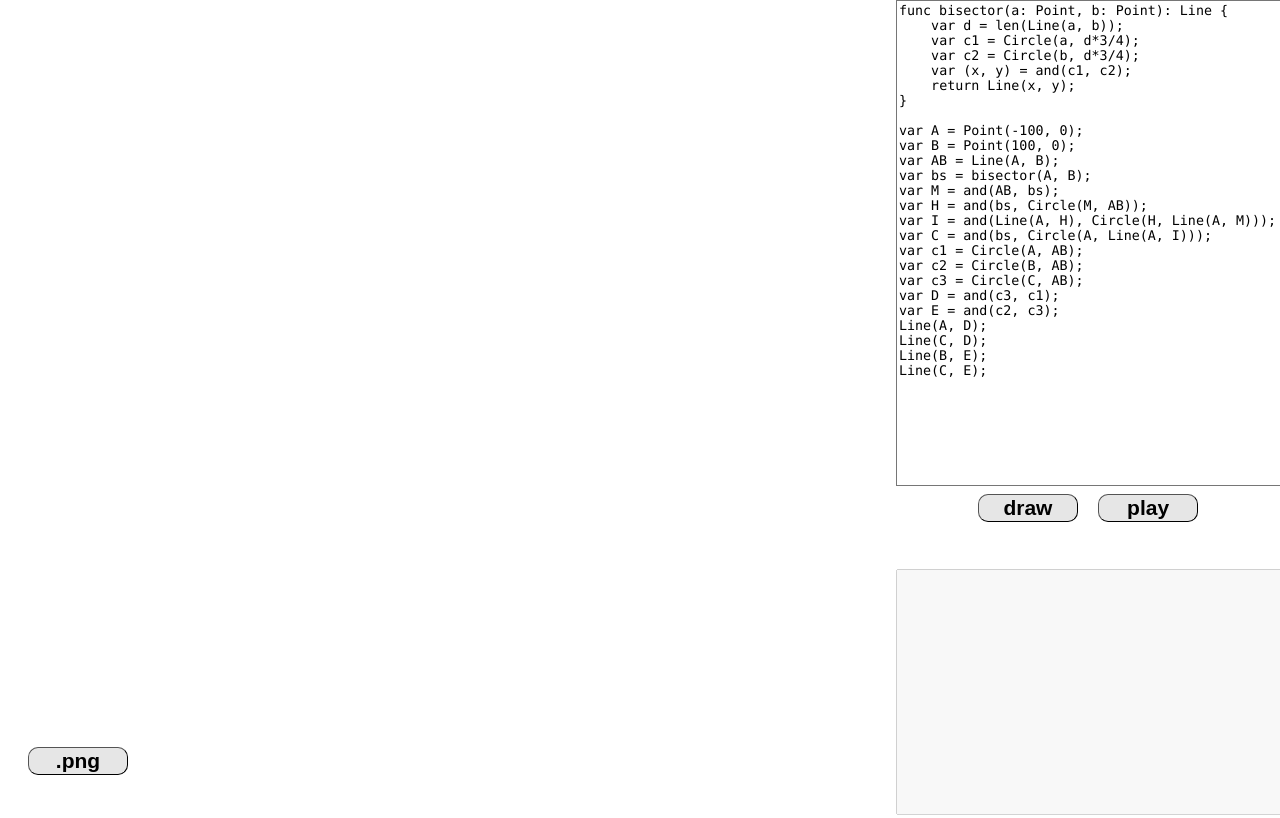
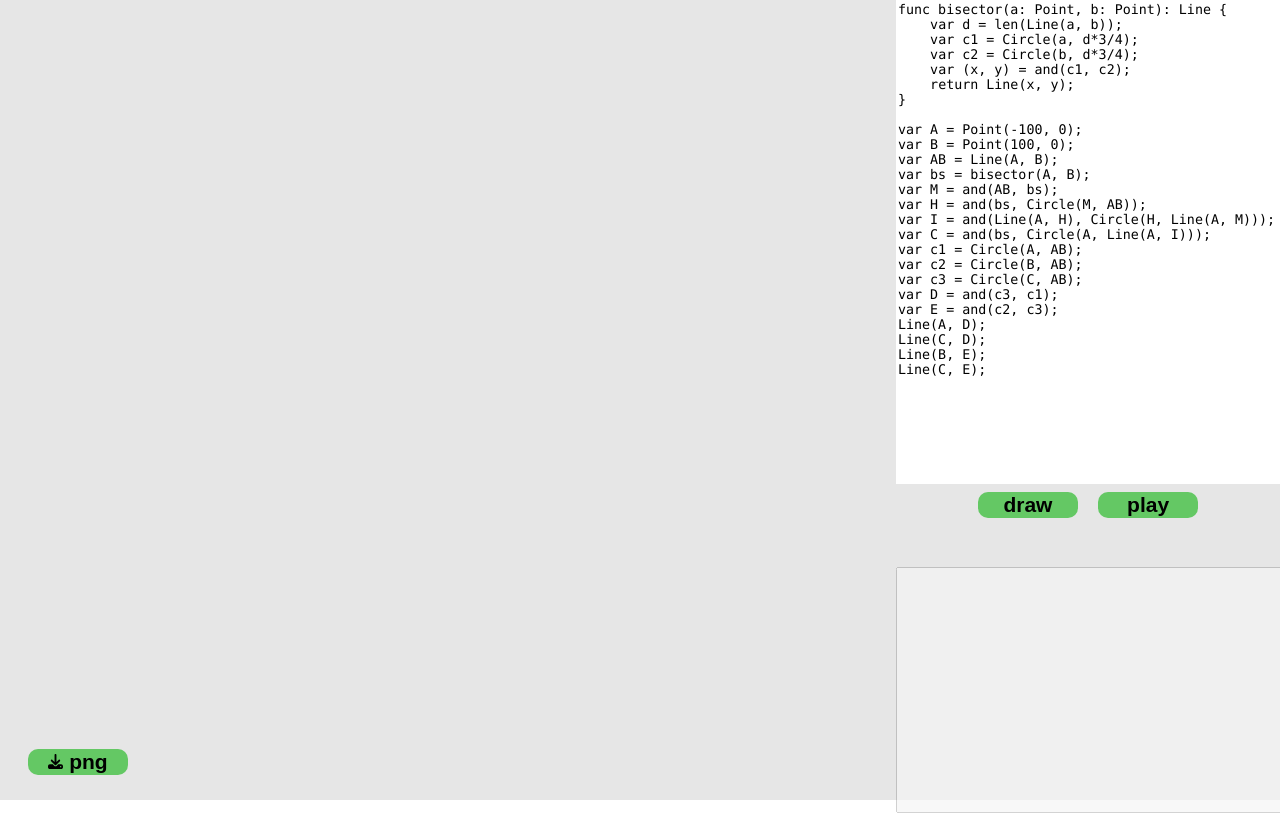
Before and after one commit to season1618/PentagonScript, a plain HTML site: page index.html in a window 1280 px wide. Drawn offline with Linux system fonts and the light colour scheme.

Commit message:
update design.

```diff
--- a/index.css
+++ b/index.css
@@ -10,6 +10,10 @@ body {
     overflow: hidden;
 
     font-family: 'Yu Gothic Light', sans-serif;
+}
+
+canvas {
+    background-color: rgb(230, 230, 230);
 }
 
 #codepane {
@@ -25,7 +29,9 @@ body {
     width: 100%;
     height: 60%;
     resize: none;
-    background-color: transparent;
+    background-color: white;
+
+    border-style: none;
 
     font-size: 10pt;
     font-family: 'Consolas', 'Courier New', Courier, monospace;
@@ -51,8 +57,9 @@ button {
     width: 100px;
 
     border-radius: 10px;
+    border-style: none;
     border-width: thin;
-    background-color: rgb(230, 230, 230);
+    background-color: rgb(100, 200, 100);
 
     font-family: 'Yu Gothic Light', sans-serif;
     font-size: 21px;
@@ -62,7 +69,7 @@ button {
 }
 
 button:hover {
-    transform: scale(1.1);
+    background-color: rgb(110, 210, 110);
 }
 
 #export {
--- a/index.html
+++ b/index.html
@@ -46,7 +46,10 @@ Line(C, E);
     </div>
 
     <div id="export">
-        <div><button id="png" type="button">.png</button></div>
+        <div><button id="png" type="button">
+            <svg height="15px" xmlns="http://www.w3.org/2000/svg" viewBox="0 0 512 512"><!--! Font Awesome Pro 6.2.0 by @fontawesome - https://fontawesome.com License - https://fontawesome.com/license (Commercial License) Copyright 2022 Fonticons, Inc. --><path d="M288 32c0-17.7-14.3-32-32-32s-32 14.3-32 32V274.7l-73.4-73.4c-12.5-12.5-32.8-12.5-45.3 0s-12.5 32.8 0 45.3l128 128c12.5 12.5 32.8 12.5 45.3 0l128-128c12.5-12.5 12.5-32.8 0-45.3s-32.8-12.5-45.3 0L288 274.7V32zM64 352c-35.3 0-64 28.7-64 64v32c0 35.3 28.7 64 64 64H448c35.3 0 64-28.7 64-64V416c0-35.3-28.7-64-64-64H346.5l-45.3 45.3c-25 25-65.5 25-90.5 0L165.5 352H64zM432 456c-13.3 0-24-10.7-24-24s10.7-24 24-24s24 10.7 24 24s-10.7 24-24 24z"/></svg>
+            png
+        </button></div>
         <!-- <div><button id="webm" type="button">.webm</button></div> -->
     </div>
 
--- a/src/modules/canvas.js
+++ b/src/modules/canvas.js
@@ -1,7 +1,7 @@
 const canvas = document.getElementById('canvas');
 const ctx = canvas.getContext('2d');
-canvas.width = document.documentElement.clientWidth - 10;
-canvas.height = document.documentElement.clientHeight - 10;
+canvas.width = document.documentElement.clientWidth;
+canvas.height = document.documentElement.clientHeight;
 
 let sketch = [];
 
```
